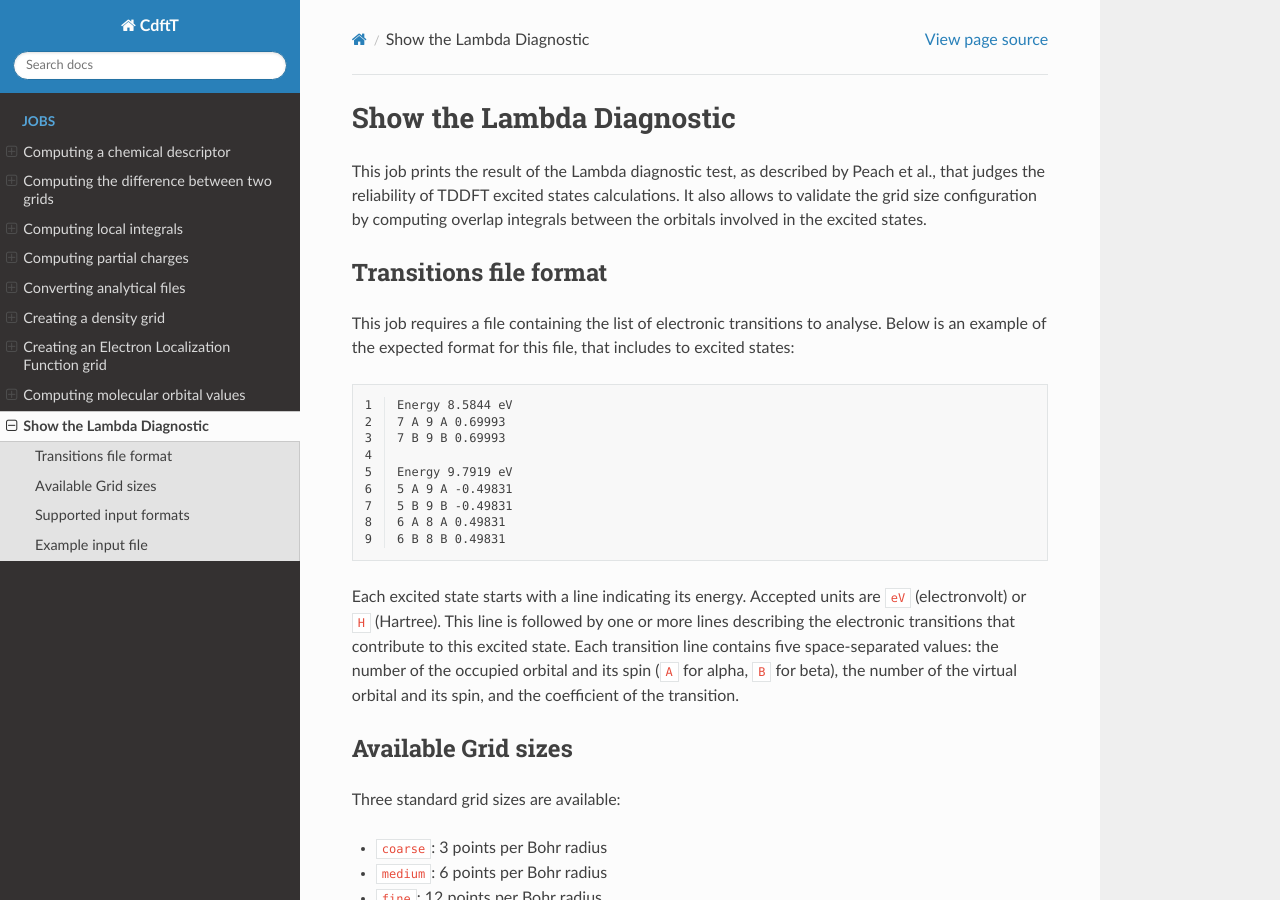
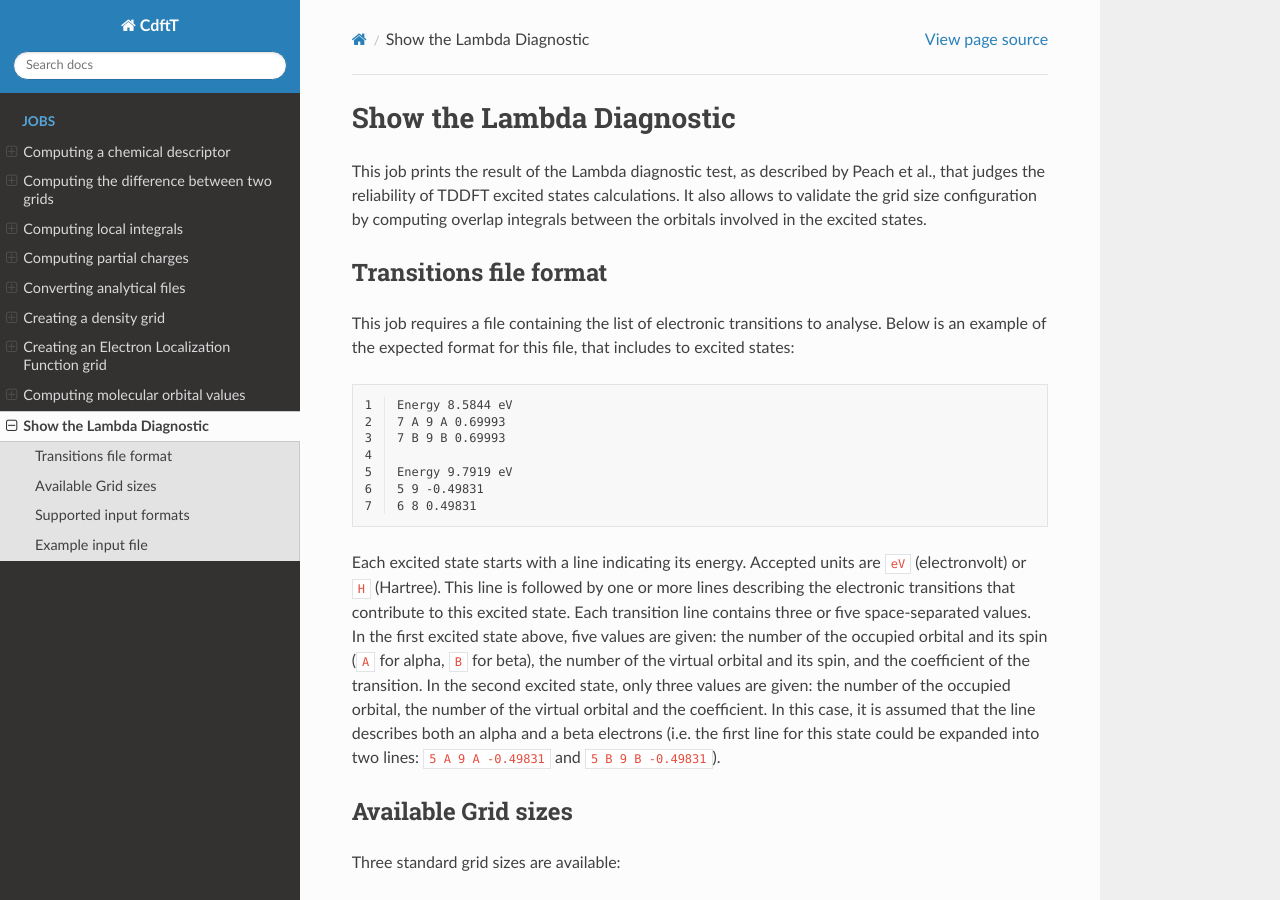
Before and after one commit to allouchear/CdftT, a Sphinx documentation site: the page built from docs/source/jobs/showLambdaDiagnostic.rst, in a window 1280 px wide and 900 px high. Built offline with Sphinx 7.4.7 and the Read the Docs theme 3.1.0, drawn with Linux system fonts in a browser that asks for light colours.

Commit message:
update ComputeEnergyWithPointCharges&showLambdaDiagnostic

```diff
--- a/docs/source/jobs/showLambdaDiagnostic.rst
+++ b/docs/source/jobs/showLambdaDiagnostic.rst
@@ -17,12 +17,10 @@ This job requires a file containing the list of electronic transitions to analys
     7 B 9 B 0.69993
 
     Energy 9.7919 eV
-    5 A 9 A -0.49831
-    5 B 9 B -0.49831
-    6 A 8 A 0.49831
-    6 B 8 B 0.49831
+    5 9 -0.49831
+    6 8 0.49831
 
-Each excited state starts with a line indicating its energy. Accepted units are ``eV`` (electronvolt) or ``H`` (Hartree). This line is followed by one or more lines describing the electronic transitions that contribute to this excited state. Each transition line contains five space-separated values: the number of the occupied orbital and its spin (``A`` for alpha, ``B`` for beta), the number of the virtual orbital and its spin, and the coefficient of the transition.
+Each excited state starts with a line indicating its energy. Accepted units are ``eV`` (electronvolt) or ``H`` (Hartree). This line is followed by one or more lines describing the electronic transitions that contribute to this excited state. Each transition line contains three or five space-separated values. In the first excited state above, five values are given: the number of the occupied orbital and its spin (``A`` for alpha, ``B`` for beta), the number of the virtual orbital and its spin, and the coefficient of the transition. In the second excited state, only three values are given: the number of the occupied orbital, the number of the virtual orbital and the coefficient. In this case, it is assumed that the line describes both an alpha and a beta electrons (i.e. the first line for this state could be expanded into two lines: ``5 A 9 A -0.49831`` and ``5 B 9 B -0.49831``).
 
 
 Available Grid sizes
```
